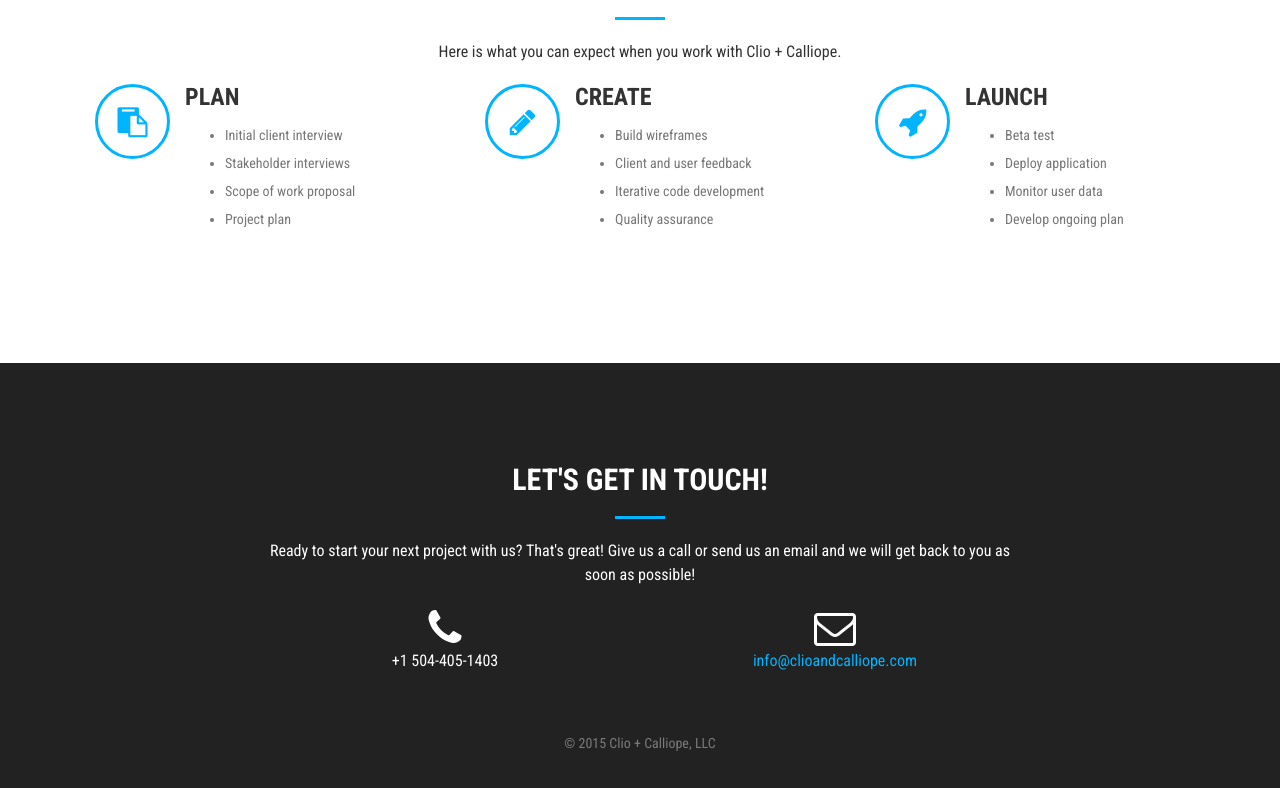
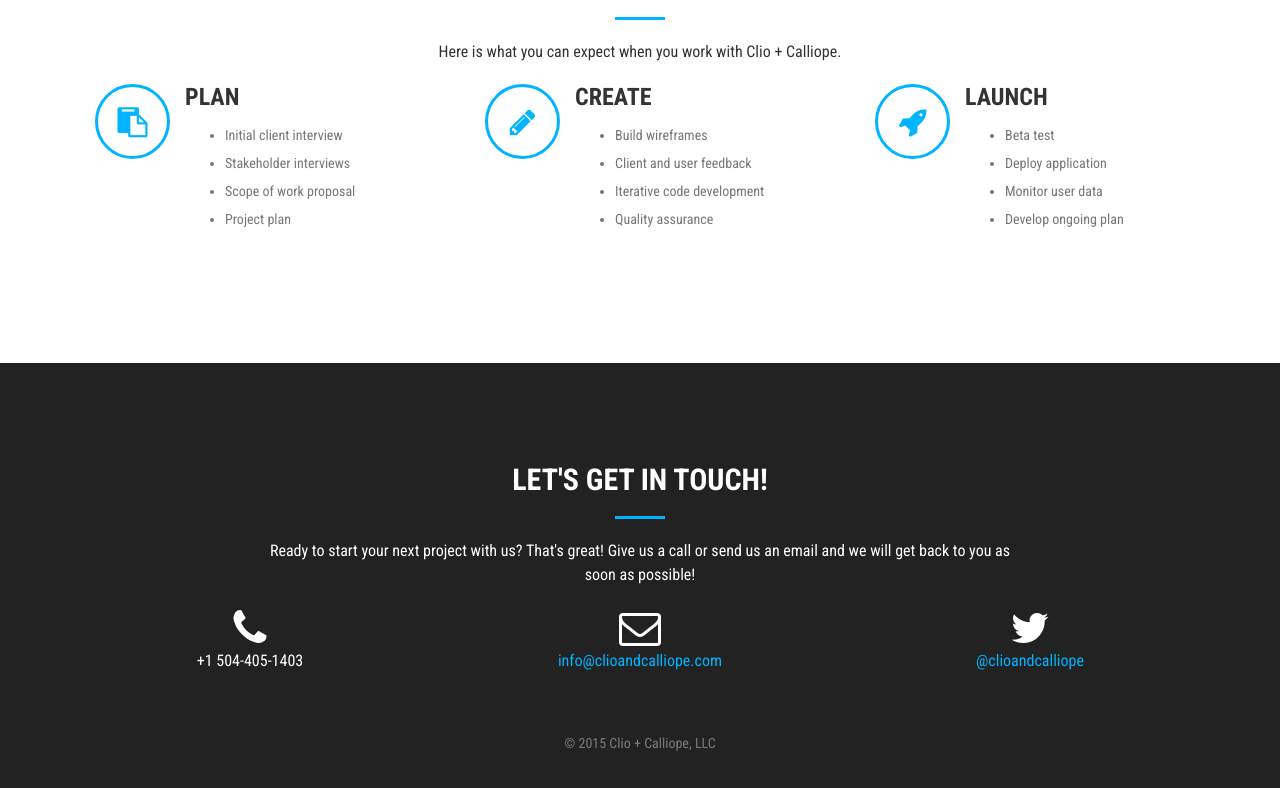
Before and after one commit to siakaramalegos/clio-calliope, a plain HTML site: page index.html in a window 1280 px wide. Shown: the part 2042-2830 px from the top of the page. Drawn offline with Linux system fonts and the light colour scheme.

Commit message:
Added twitter to contact

```diff
--- a/index.html
+++ b/index.html
@@ -315,13 +315,17 @@
                     <hr class="primary">
                     <p>Ready to start your next project with us? That's great! Give us a call or send us an email and we will get back to you as soon as possible!</p>
                 </div>
-                <div class="col-md-4 col-md-offset-2 text-center">
+                <div class="col-md-4 text-center">
                     <i class="fa fa-phone fa-3x wow bounceIn"></i>
                     <p>+1 504-405-1403</p>
                 </div>
                 <div class="col-md-4 text-center">
                     <i class="fa fa-envelope-o fa-3x wow bounceIn" data-wow-delay=".1s"></i>
                     <p><a href="mailto:info@clioandcalliope.com">info@clioandcalliope.com</a></p>
+                </div>
+                <div class="col-md-4 text-center">
+                    <i class="fa fa-twitter fa-3x wow bounceIn" data-wow-delay=".1s"></i>
+                    <p><a href="https://twitter.com/clioandcalliope">@clioandcalliope</a></p>
                 </div>
             </div>
             <div class="row footer">
```
